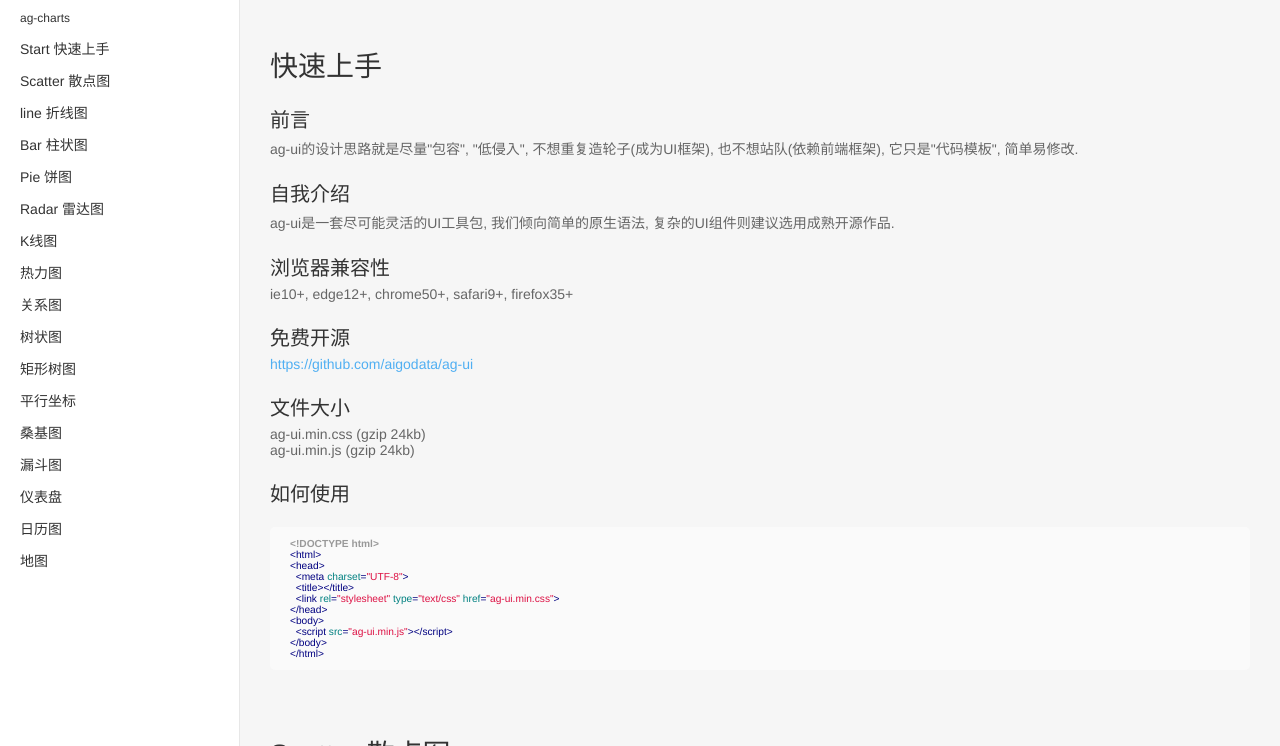
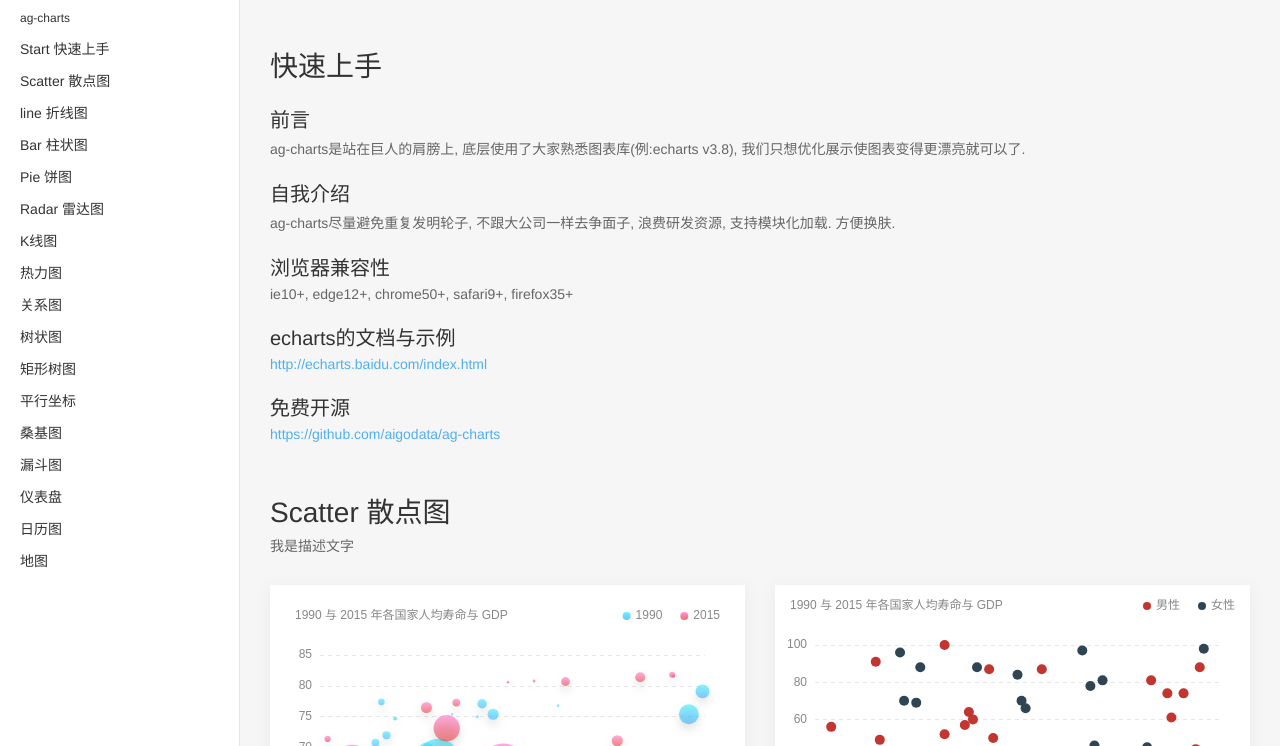
Before and after one commit to aigodata/ag-charts, a plain HTML site: page docs/index.html in a window 1280 px wide. Shown: the part 54-800 px from the top of the page. Drawn offline with Linux system fonts and the light colour scheme.

Commit message:
修改文案和连接

```diff
--- a/docs/index.html
+++ b/docs/index.html
@@ -16,11 +16,11 @@
 <div class="aigo-header">
   <!--logo-->
   <div class="aigo-logo">
-    <a href="//www.aigodata.com">
+    <a href="http://www.aigodata.com">
       <img src="assets/images/aigodata-logo-white.svg">
     </a>
     <span class="symbol">&</span>
-    <a href="./">
+    <a href="./index.html">
       <span class="name">ag-charts</span>
     </a>
   </div>
@@ -43,7 +43,7 @@
     </li>
   </ul>
   <!--github-->
-  <a href="//github.com/aigodata/ag-ui" target="_blank" class="aigo-github">
+  <a href="//github.com/aigodata/ag-charts" target="_blank" class="aigo-github">
     <img src="assets/images/github.svg"/>
   </a>
 </div>
@@ -117,18 +117,18 @@
         <!--标题-->
         <div class="rx-tit">
           <h2>快速上手</h2>
-          <a target="_blank" style="color:inherit;" href="//github.com/aigodata/ag-ui">
+          <a target="_blank" style="color:inherit;" href="//github.com/aigodata/ag-charts">
             <i class="icon iconfont icon-github"></i>
           </a>
         </div>
         <!--每段描述-->
         <div>
           <h3>前言</h3>
-          <p>ag-ui的设计思路就是尽量"包容", "低侵入", 不想重复造轮子(成为UI框架), 也不想站队(依赖前端框架), 它只是"代码模板", 简单易修改.</p>
+          <p>ag-charts是站在巨人的肩膀上, 底层使用了大家熟悉图表库(例:echarts v3.8), 我们只想优化展示使图表变得更漂亮就可以了.</p>
         </div>
         <div>
           <h3>自我介绍</h3>
-          <p>ag-ui是一套尽可能灵活的UI工具包, 我们倾向简单的原生语法, 复杂的UI组件则建议选用成熟开源作品.</p>
+          <p>ag-charts尽量避免重复发明轮子, 不跟大公司一样去争面子, 浪费研发资源, 支持模块化加载. 方便换肤. </p>
         </div>
         <!--每段描述-->
         <div>
@@ -137,41 +137,13 @@
         </div>
         <!--每段描述-->
         <div>
-          <h3>免费开源</h3>
-          <p><a target="_blank" href="//github.com/aigodata/ag-ui">https://github.com/aigodata/ag-ui</a></p>
+          <h3>echarts的文档与示例</h3>
+          <p><a target="_blank" href="//echarts.baidu.com/index.html">http://echarts.baidu.com/index.html</a></p>
         </div>
         <!--每段描述-->
         <div>
-          <h3>文件大小</h3>
-          <p>ag-ui.min.css (gzip 24kb)</p>
-          <p>ag-ui.min.js (gzip 24kb)</p>
-        </div>
-        <!--每段描述-->
-        <div>
-          <h3>如何使用</h3>
-          <!--代码块-->
-          <div class="rx-margin-top-20 rx-relative code-block">
-            <!--复制icon-->
-            <a href="javascript:void(0)" class="icon iconfont icon-fuzhi copy"
-               data-clipboard-demo data-clipboard-action="copy"
-               data-clipboard-target=".start-code-1"></a>
-<pre>
-<code class="start-code-1 html">
-&lt;!DOCTYPE html&gt;
-&lt;html&gt;
-&lt;head&gt;
-  &lt;meta charset=&quot;UTF-8&quot;&gt;
-  &lt;title&gt;&lt;/title&gt;
-  &lt;link rel=&quot;stylesheet&quot; type=&quot;text/css&quot; href=&quot;ag-ui.min.css&quot;&gt;
-&lt;/head&gt;
-&lt;body&gt;
-  &lt;script src=&quot;ag-ui.min.js&quot;&gt;&lt;/script&gt;
-&lt;/body&gt;
-&lt;/html&gt;
-
-</code>
-</pre>
-          </div><!--代码块 end -->
+          <h3>免费开源</h3>
+          <p><a target="_blank" href="//github.com/aigodata/ag-charts">https://github.com/aigodata/ag-charts</a></p>
         </div>
       </div>
       <!--Scatter 散点图-->
```
Also changed, not shown: docs/changelog.html (+4 -4 lines).
